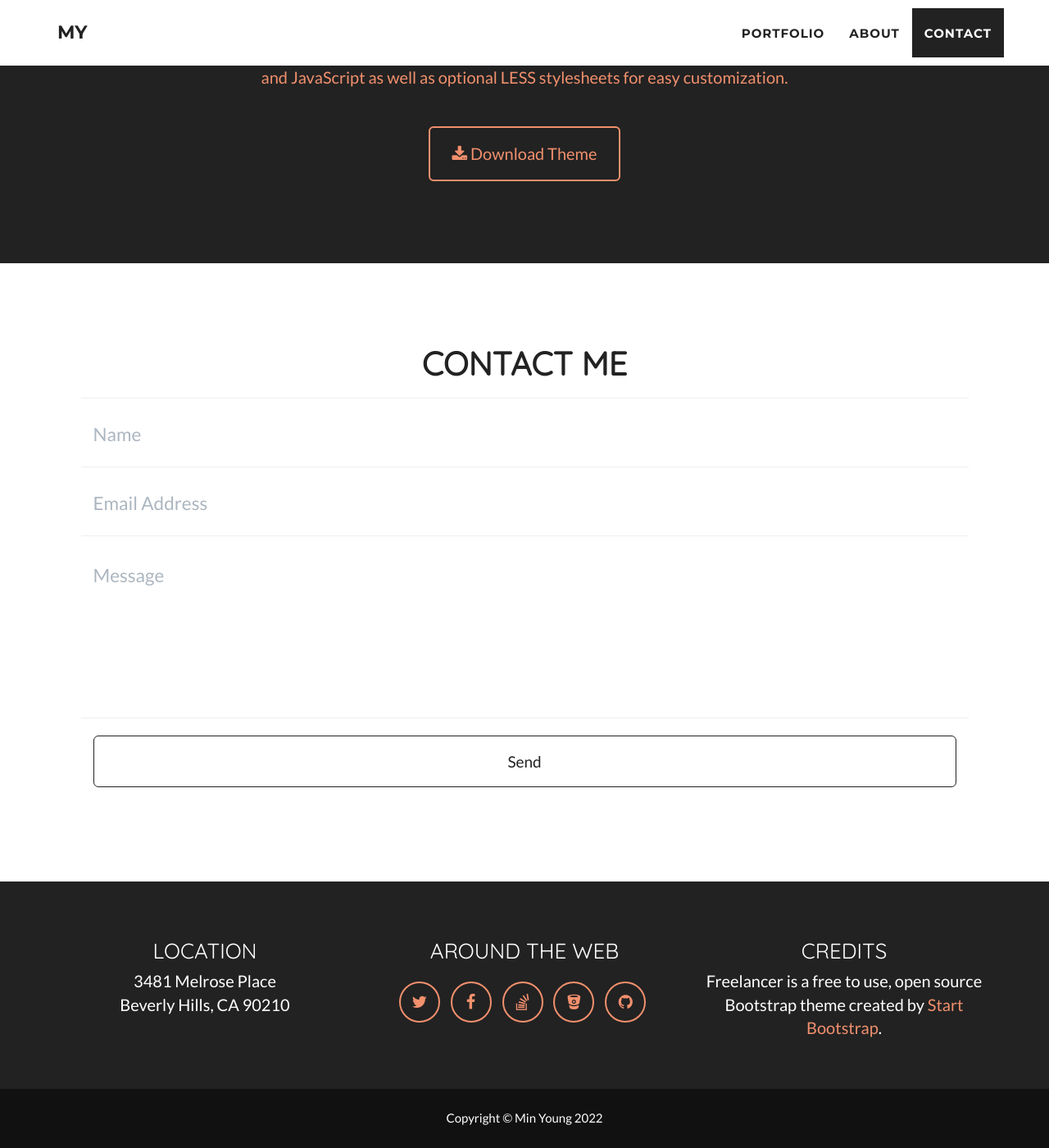
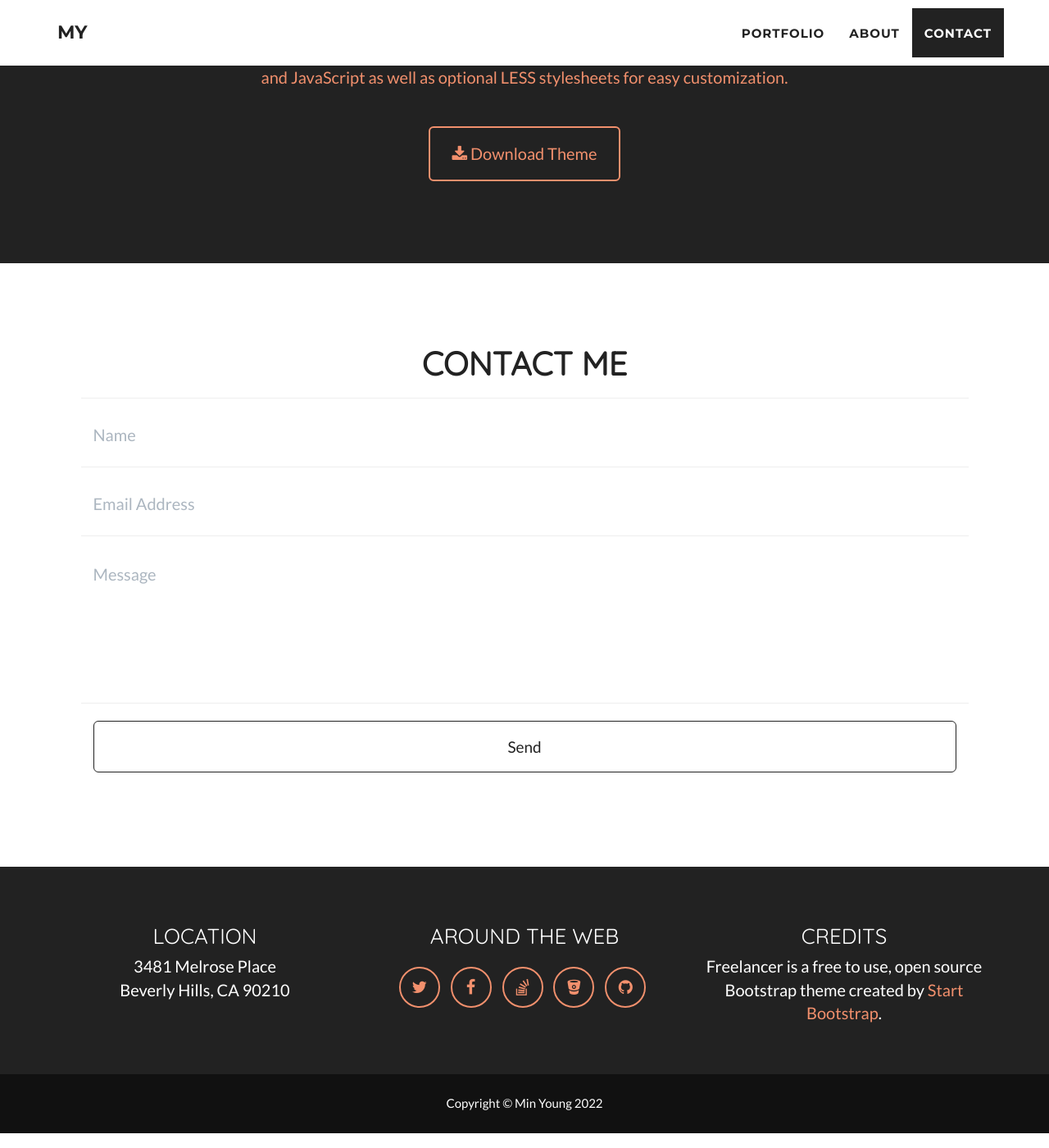
Before and after one commit to jeromelachaud/freelancer-theme, a Jekyll site: the page built from _posts/2014-07-18-project-1.markdown, in a window 1280 px wide and 1400 px high, scrolled down 2110 px. Shown: the whole window at 82% size. Built offline with Jekyll 4.4.1, drawn with Linux system fonts in a browser that asks for light colours.

Commit message:
폰트 컬러 수정

```diff
--- a/_includes/css/main.css
+++ b/_includes/css/main.css
@@ -336,6 +336,7 @@
     background: 0 0;
     box-shadow: none!important;
     resize: none;
+		font-size:20px;
 }
 
 .floating-label-form-group label {
@@ -366,7 +367,8 @@
 }
 
 .floating-label-form-group-with-focus label {
-    color: #{{ site.color.primary }};
+    /* color: #{{ site.color.primary }}; */
+		color:#db5b2d
 }
 
 form .row:first-child .floating-label-form-group {
@@ -592,6 +594,8 @@
 	transition:all 0.3s
 }
 
+.form-control {color:#db5b2d}
+
 @media screen and (max-width:768px) {
 	header .intro-text {margin-top:0;}
 	header .intro-text .name {font-size:80px;}
```
